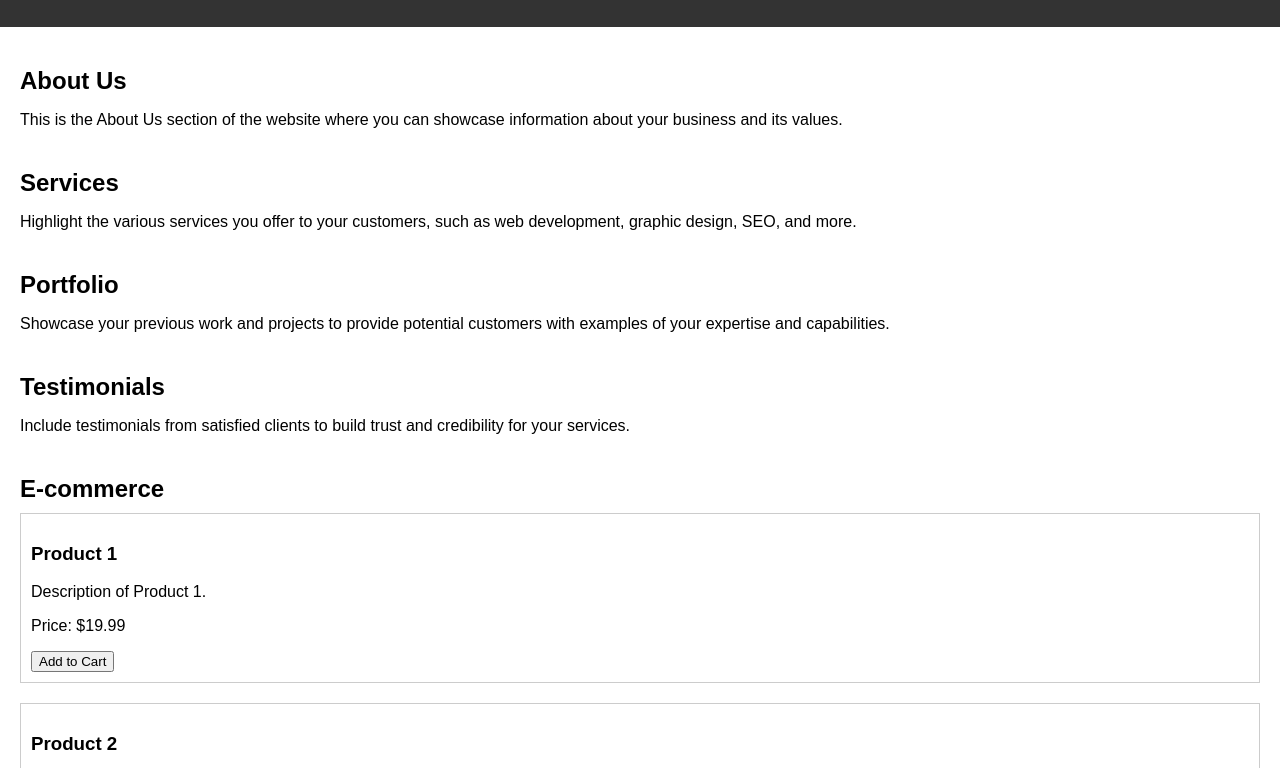
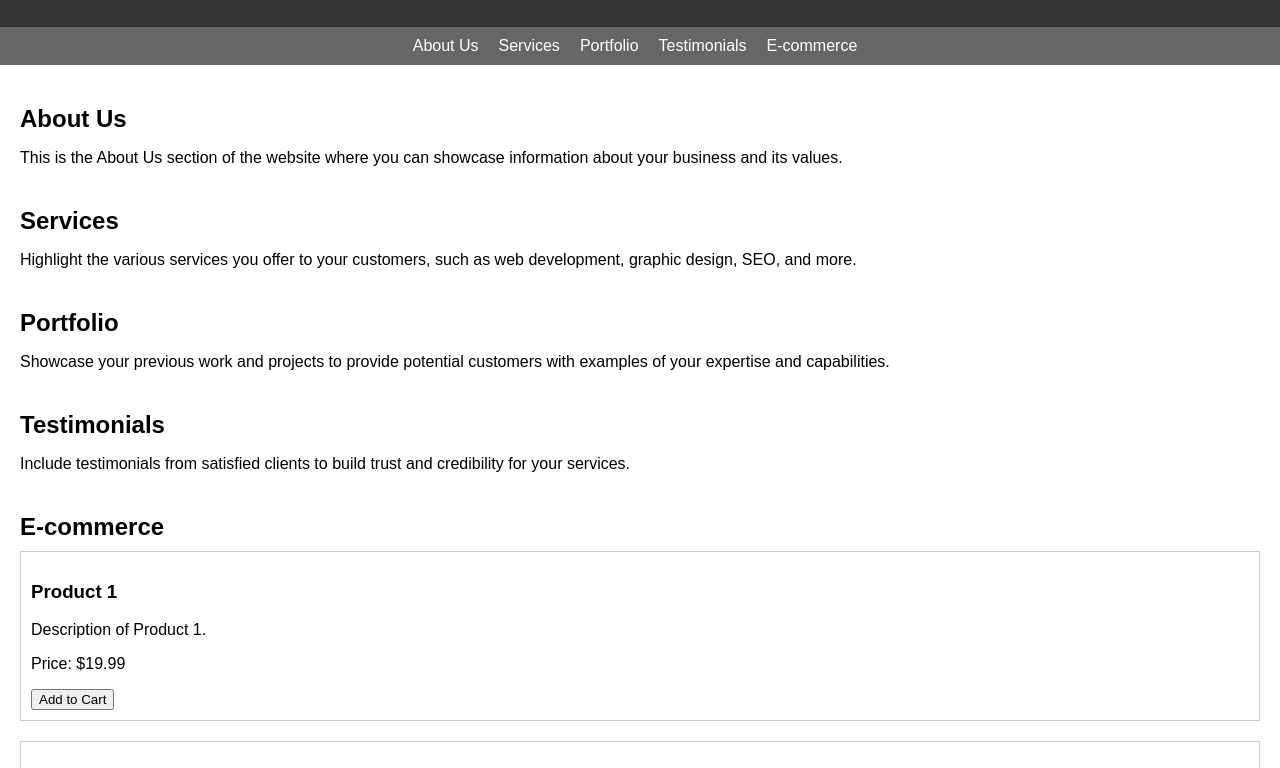
Before and after one commit to iederees-create/Responsive-Website, a plain HTML site: page index.html in a window 1280 px wide. Shown: the part 93-861 px from the top of the page. Drawn offline with Linux system fonts and the light colour scheme.

Commit message:
Update index.html

```diff
--- a/index.html
+++ b/index.html
@@ -18,6 +18,30 @@
       color: #fff;
       padding: 20px;
       text-align: center;
+    }
+
+    /* Navigation styles */
+    nav {
+      background-color: #666;
+      padding: 10px;
+    }
+
+    nav ul {
+      list-style-type: none;
+      margin: 0;
+      padding: 0;
+      display: flex;
+      justify-content: center;
+    }
+
+    nav ul li {
+      margin-right: 10px;
+    }
+
+    nav ul li a {
+      color: #fff;
+      text-decoration: none;
+      padding: 5px;
     }
 
     /* Main content styles */
@@ -55,28 +79,38 @@
     <h1>Responsive Website with E-commerce</h1>
   </header>
 
+  <nav>
+    <ul>
+      <li><a href="#about">About Us</a></li>
+      <li><a href="#services">Services</a></li>
+      <li><a href="#portfolio">Portfolio</a></li>
+      <li><a href="#testimonials">Testimonials</a></li>
+      <li><a href="#ecommerce">E-commerce</a></li>
+    </ul>
+  </nav>
+
   <main>
-    <section>
+    <section id="about">
       <h2>About Us</h2>
       <p>This is the About Us section of the website where you can showcase information about your business and its values.</p>
     </section>
 
-    <section>
+    <section id="services">
       <h2>Services</h2>
       <p>Highlight the various services you offer to your customers, such as web development, graphic design, SEO, and more.</p>
     </section>
 
-    <section>
+    <section id="portfolio">
       <h2>Portfolio</h2>
       <p>Showcase your previous work and projects to provide potential customers with examples of your expertise and capabilities.</p>
     </section>
 
-    <section>
+    <section id="testimonials">
       <h2>Testimonials</h2>
       <p>Include testimonials from satisfied clients to build trust and credibility for your services.</p>
     </section>
 
-    <section>
+    <section id="ecommerce">
       <h2>E-commerce</h2>
       <div class="product-card">
         <h3>Product 1</h3>
```
